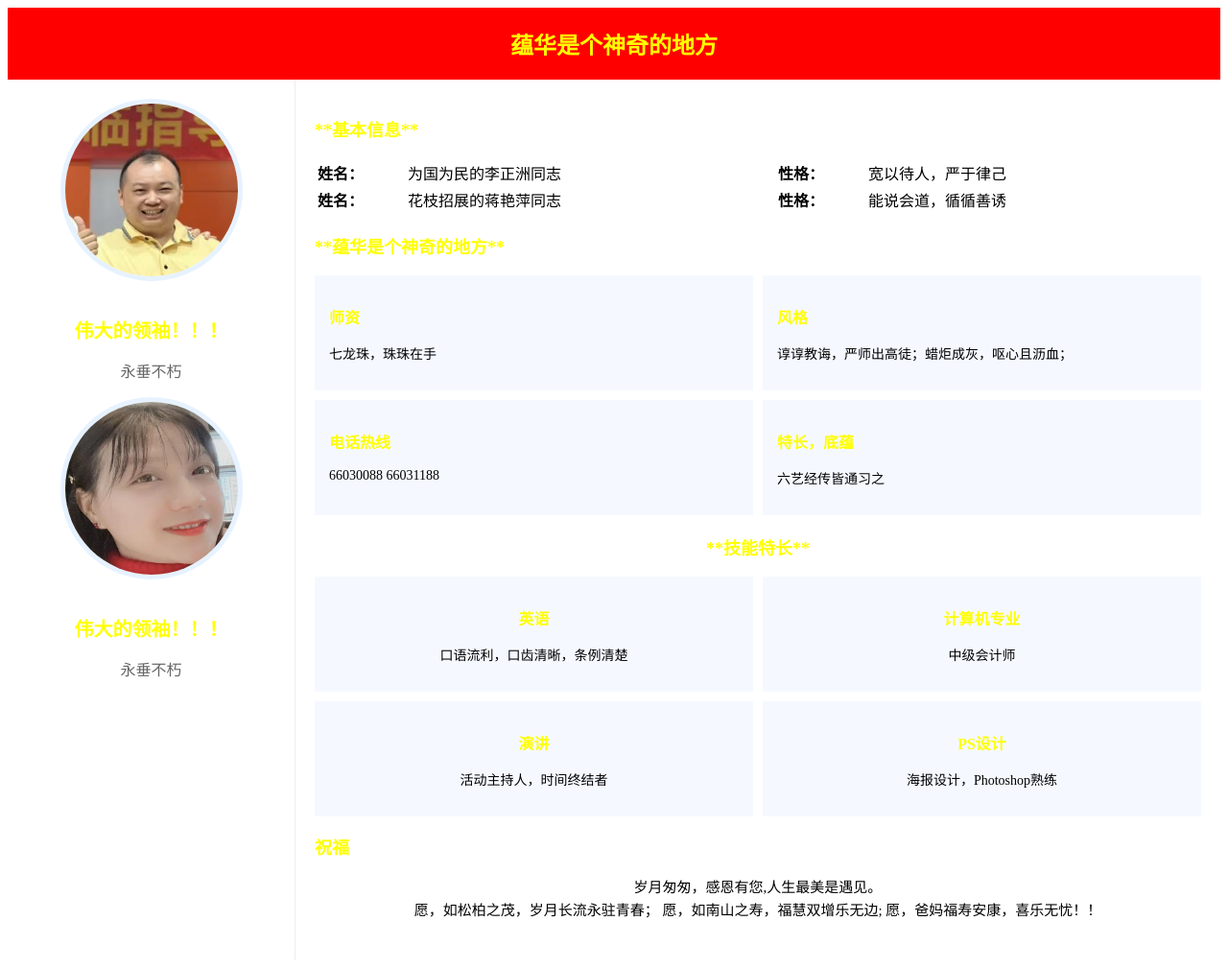
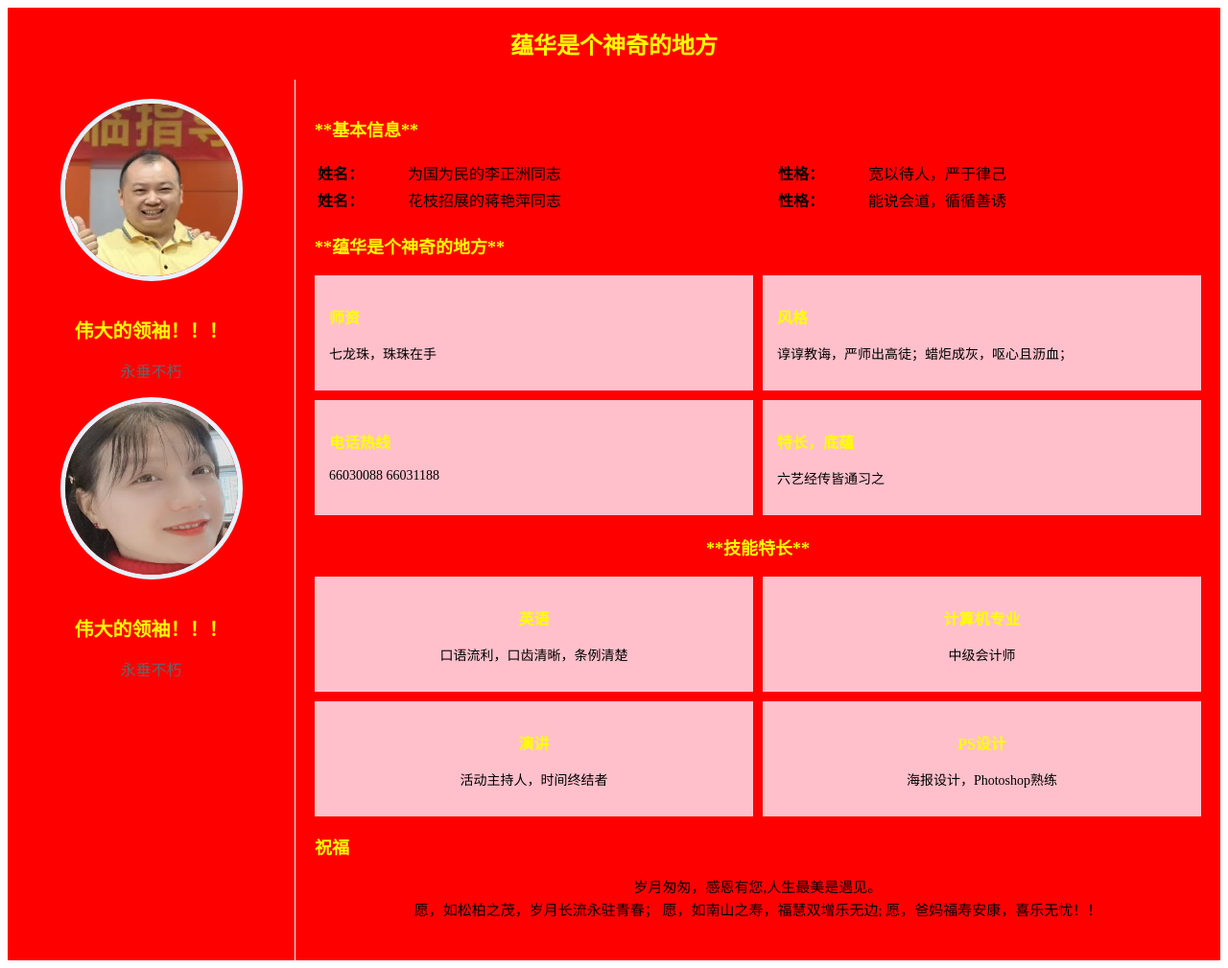
Before and after one commit to nanguan9999/nanguan9999.github.io, a plain HTML site: page index.html in a window 1280 px wide. Shown: the whole page at 96% size. Drawn offline with Linux system fonts and the light colour scheme.

Commit message:
Add files via upload

```diff
--- a/index.html
+++ b/index.html
@@ -36,6 +36,7 @@
                 padding: 20px;
                 box-sizing: border-box;
                 border-right: 1px solid #eee;
+                background:red;
             ">  <!-- 左侧区域，设置宽度、居中对齐、内边距和右边框 -->
                 <img src="2.png"
                      alt="李正洲同志的头像"
@@ -75,6 +76,7 @@
             <div style="
                 flex: 3;
                 padding: 20px;
+                background:red;
             ">  <!-- 右侧区域，设置弹性占比和内边距 -->
 
                 <!-- 基本信息 -->
@@ -143,7 +145,7 @@
                         gap: 10px;
                     ">  <!-- 使用flex布局，允许换行并设置间距 -->
                         <div style="
-                            background: #f5f9ff;
+                            background: pink;
                             padding: 15px;
                             width: calc(50% - 5px);
                             box-sizing: border-box;
@@ -158,7 +160,7 @@
                         </div>
 
                         <div style="
-                            background: #f5f9ff;
+                            background: pink;
                             padding: 15px;
                             width: calc(50% - 5px);
                             box-sizing: border-box;
@@ -173,7 +175,7 @@
                         </div>
 
                         <div style="
-                            background: #f5f9ff;
+                            background: pink;
                             padding: 15px;
                             width: calc(50% - 5px);
                             box-sizing: border-box;
@@ -188,7 +190,7 @@
                         </div>
 
                         <div style="
-                            background: #f5f9ff;
+                            background: pink;
                             padding: 15px;
                             width: calc(50% - 5px);
                             box-sizing: border-box;
@@ -222,7 +224,7 @@
                         gap: 10px;
                     ">  <!-- 使用flex布局，允许换行并设置间距 -->
                         <div style="
-                            background: #f5f9ff;
+                            background: pink;
                             padding: 15px;
                             width: calc(50% - 5px);
                             box-sizing: border-box;
@@ -238,7 +240,7 @@
                         </div>
 
                         <div style="
-                            background: #f5f9ff;
+                            background: pink;
                             padding: 15px;
                             width: calc(50% - 5px);
                             box-sizing: border-box;
@@ -254,7 +256,7 @@
                         </div>
 
                         <div style="
-                            background: #f5f9ff;
+                            background: pink;
                             padding: 15px;
                             width: calc(50% - 5px);
                             box-sizing: border-box;
@@ -270,7 +272,8 @@
                         </div>
 
                         <div style="
-                            background: #f5f9ff;
+                            background: pink;
+
                             padding: 15px;
                             width: calc(50% - 5px);
                             box-sizing: border-box;
```
